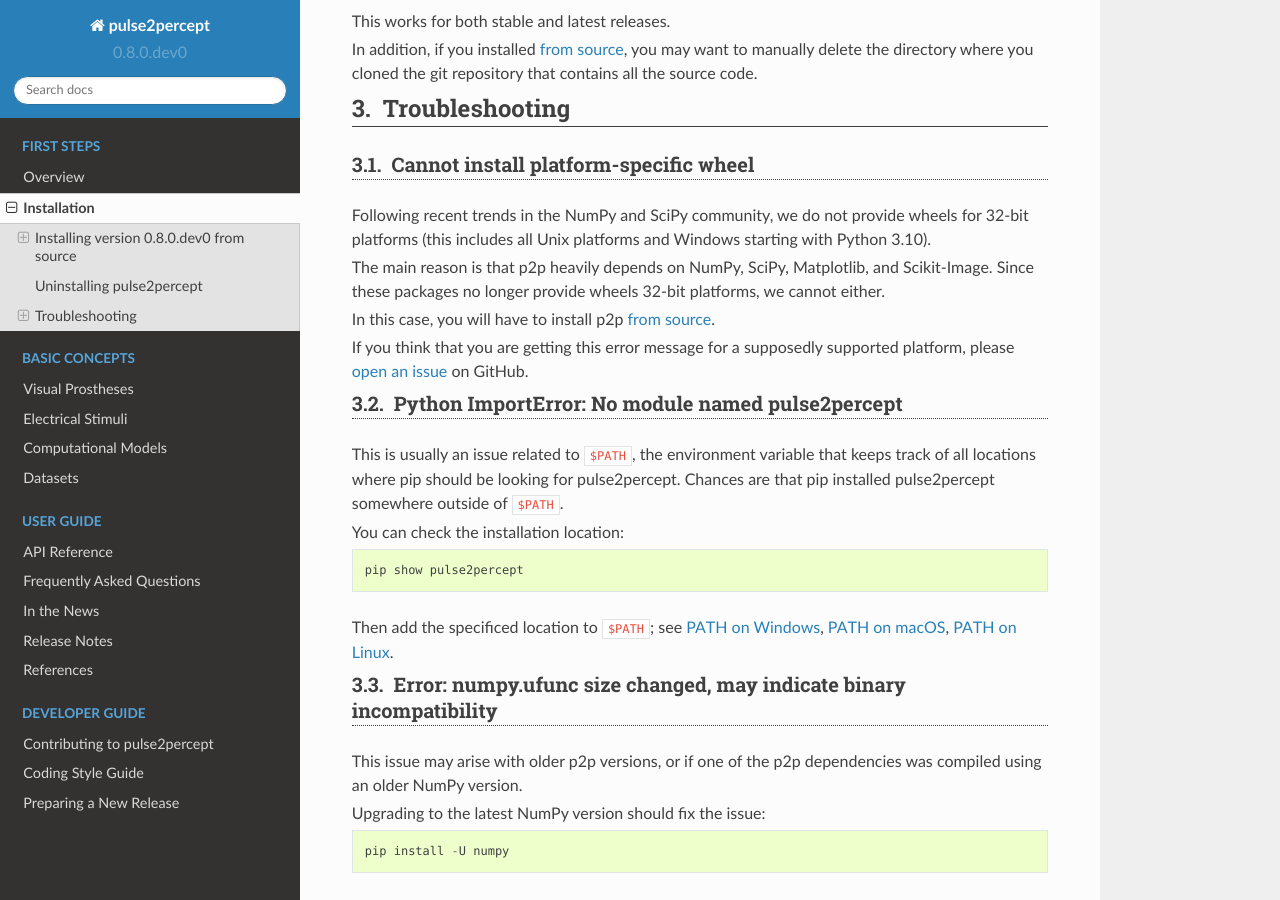
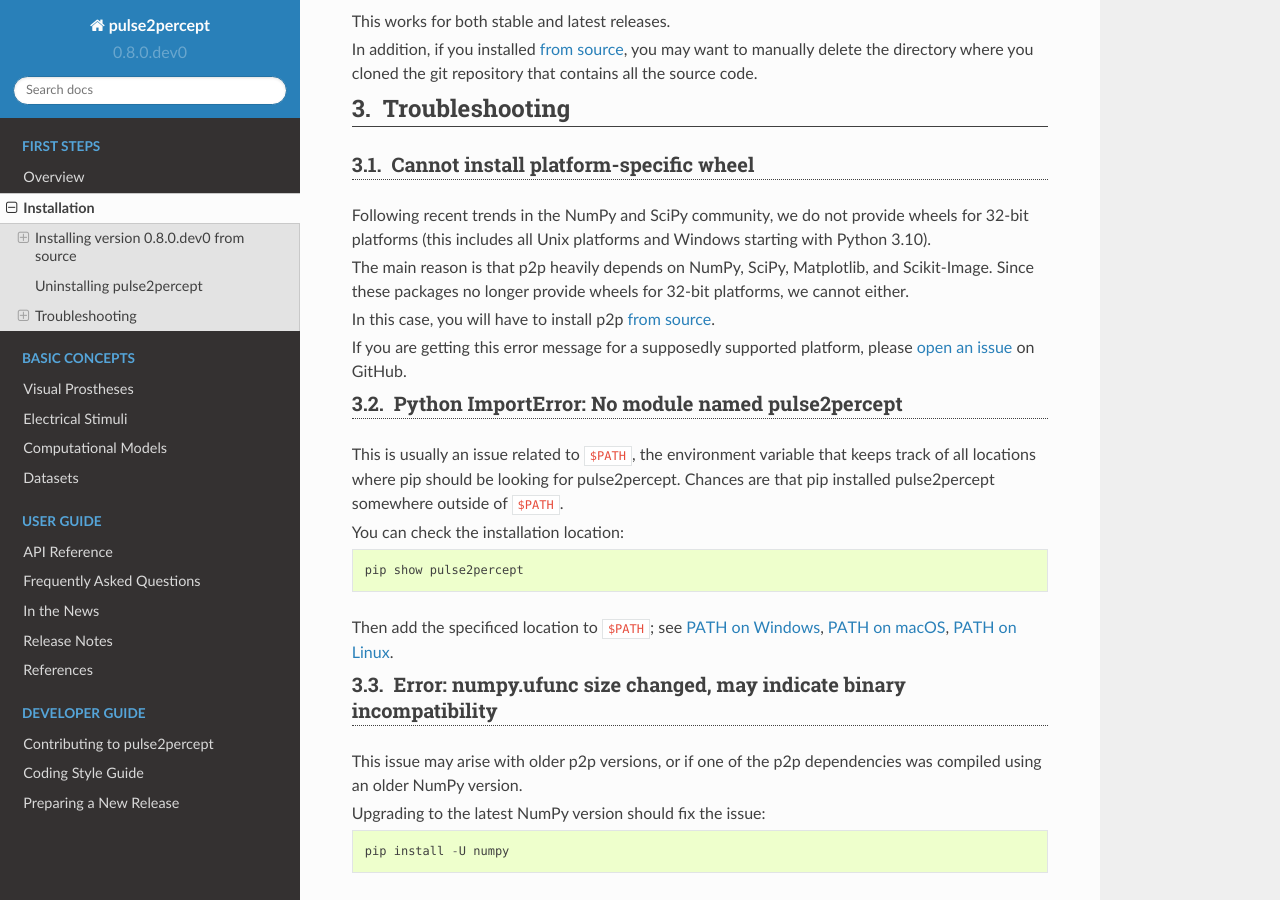
Before and after one commit to pulse2percept/pulse2percept, a Sphinx documentation site: the page built from doc/install.rst, in a window 1280 px wide and 900 px high, scrolled down 4094 px. Built offline with Sphinx 7.4.7 and the Read the Docs theme 2.0.0, drawn with Linux system fonts in a browser that asks for light colours; pages that are not in the unit, such as notebooks, are missing from menus; some of the changed text lies outside the part shown.

Commit message:
[DOC] Fix typos

```diff
--- a/doc/install.rst
+++ b/doc/install.rst
@@ -269,13 +269,13 @@
 starting with Python 3.10).
 
 The main reason is that p2p heavily depends on NumPy, SciPy, Matplotlib,
-and Scikit-Image. Since these packages no longer provide wheels 32-bit
+and Scikit-Image. Since these packages no longer provide wheels for 32-bit
 platforms, we cannot either.
 
 In this case, you will have to install p2p :ref:`from source <install-source>`.
 
-If you think that you are getting this error message for a supposedly supported
-platform, please `open an issue`_ on GitHub.
+If you are getting this error message for a supposedly supported platform,
+please `open an issue`_ on GitHub.
 
 Python ImportError: No module named pulse2percept
 -------------------------------------------------
```
Also changed, not shown: other parts of doc/install.rst (+1 -1 lines).
